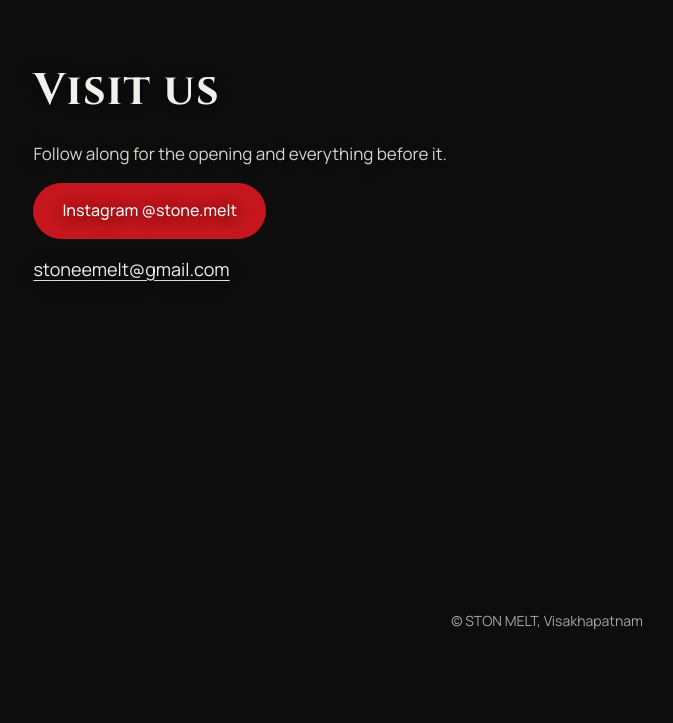
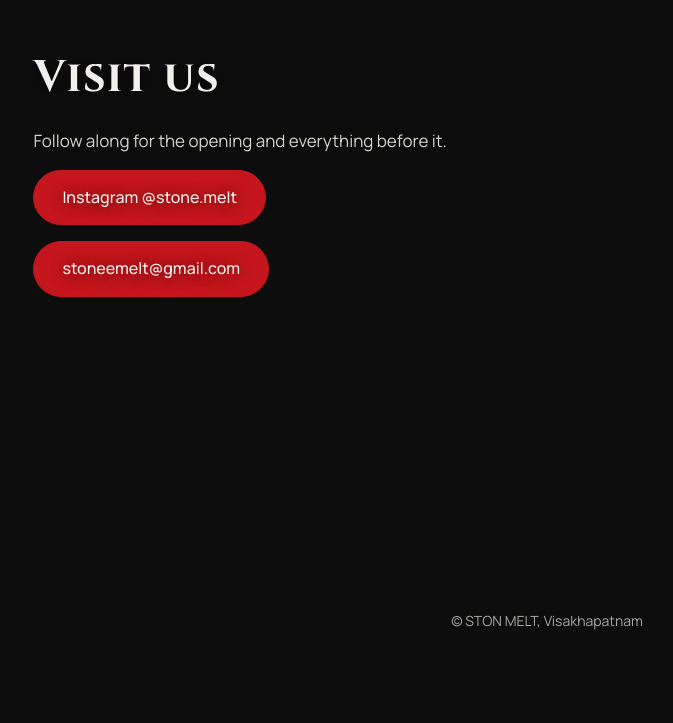
Before and after one commit to stonemelt/stonemelt, a plain HTML site: page index.html in a window 1280 px wide. Shown: the part 2744-3467 px from the top of the page, without its empty margins (93-766 px from the left). Drawn offline with Linux system fonts and the light colour scheme.

Commit message:
Add files via upload

```diff
--- a/index.html
+++ b/index.html
@@ -181,7 +181,6 @@
 <nav class="nav" id="nav" aria-label="Main">
   <a href="#top">Home</a>
   <a href="#story">About us</a>
-  <a href="#menu">Menu</a>
   <a href="#visit">Visit</a>
 </nav>
 
@@ -314,12 +313,11 @@
         <a class="pill big" href="https://instagram.com/stone.melt" target="_blank" rel="noopener">Instagram @stone.melt</a>
       </p>
       <p>
-        <a class="text-link" href="mailto:stoneemelt@gmail.com">stoneemelt@gmail.com</a>
+        <a class="pill big" href="mailto:stoneemelt@gmail.com" target="_blank" rel="noopener">stoneemelt@gmail.com</a>
       </p>
     </div>
   </section>
 </main>
-
 <footer class="foot">&copy; STON MELT, Visakhapatnam</footer>
 
 <div class="sticky">
```
